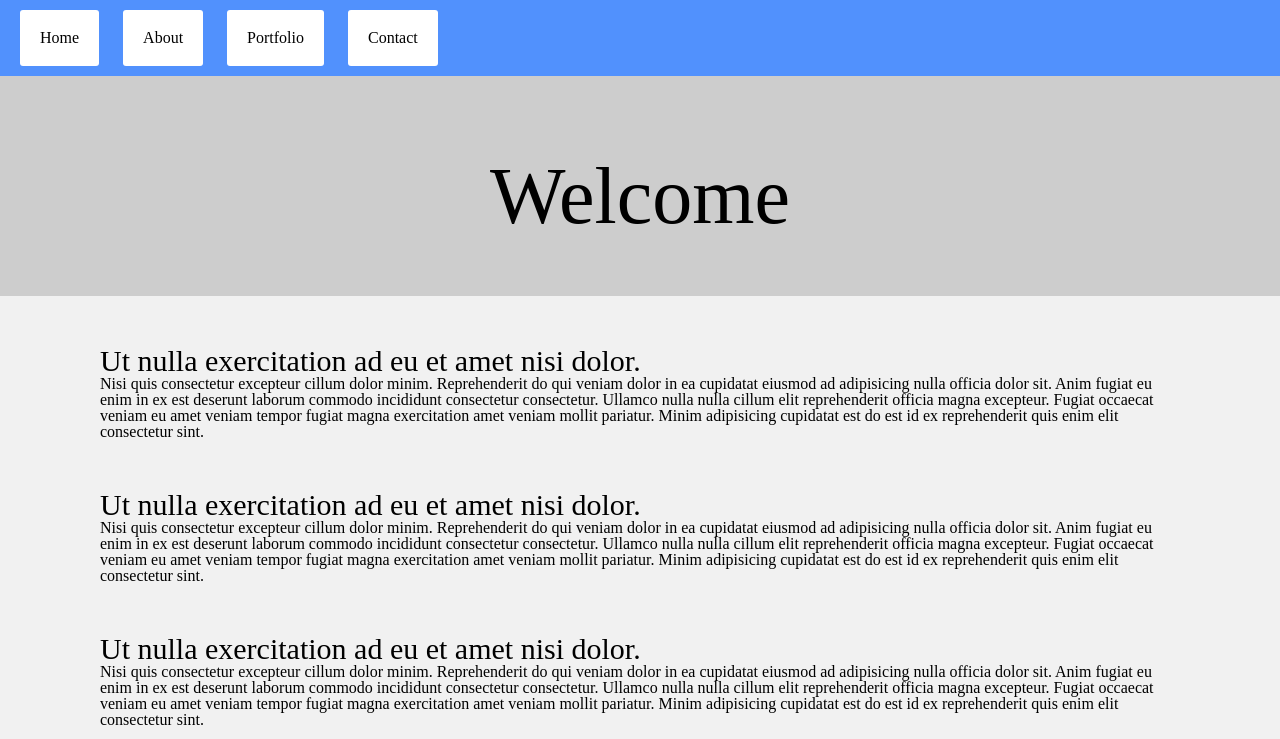
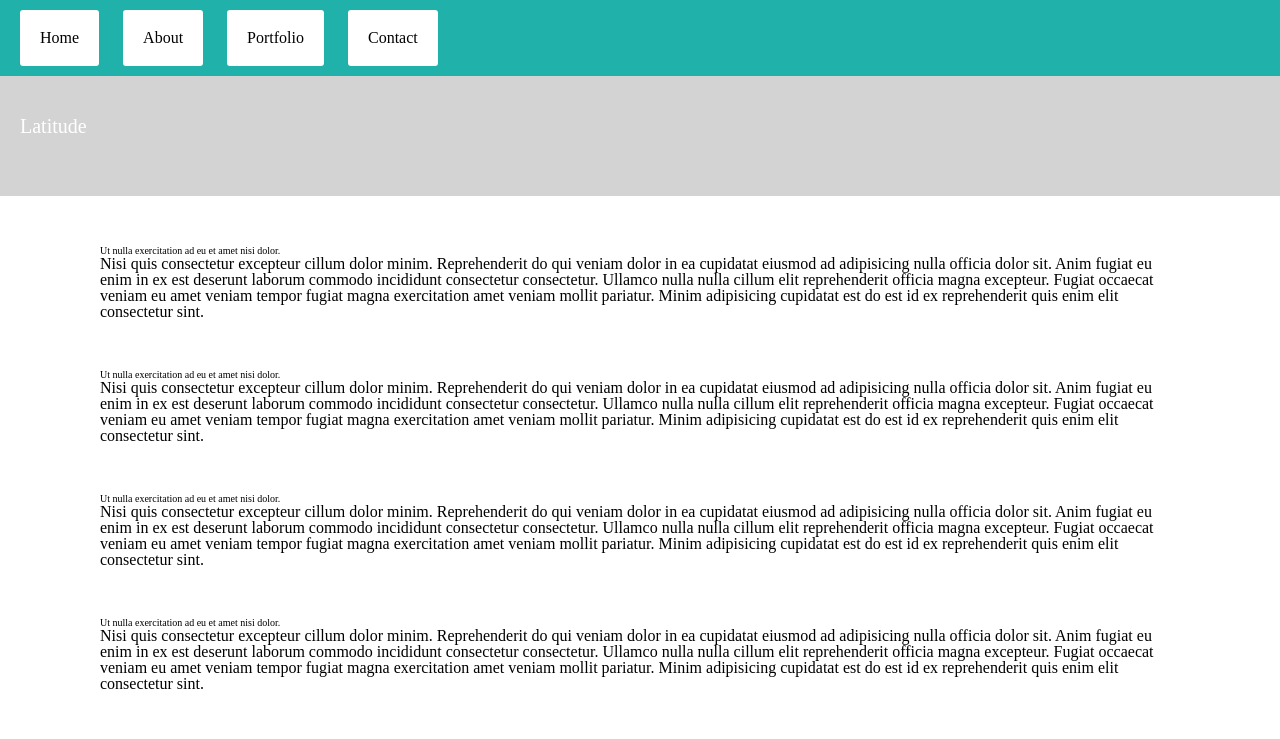
Before and after one commit to lmm9/Web-Design-Challenge, a plain HTML site: page index.html in a window 1280 px wide. Shown: the top 739 px of the page. Drawn offline with Linux system fonts and the light colour scheme.

Commit message:
Progress

```diff
--- a/index.html
+++ b/index.html
@@ -1,9 +1,9 @@
 <!DOCTYPE html>
-<html lang="en">
+<html lang="en-us">
 
 <head>
   <meta charset="UTF-8">
-  <title>CSS Review</title>
+  <title>Latitude</title>
   <link rel="stylesheet" href="reset.css">
   <link rel="stylesheet" href="styles.css">
 </head>
@@ -28,7 +28,7 @@
       </ul>
     </nav>
     <header class="header">
-      <h1>Welcome</h1>
+      <h1>Latitude</h1>
     </header>
     <main>
       <section class="posts">
--- a/styles.css
+++ b/styles.css
@@ -1,20 +1,20 @@
 /* Giving the body the specified background color, adding font sizes for the h1 and h3 elements we'll be using */
 body {
-  background: #f1f1f1;
+  background: #fff;
 }
 
 h1 {
-  font-size: 80px;
+  font-size: 20px;
 }
 
 h3 {
-  font-size: 30px;
+  font-size: 10px;
 }
 
 /* Giving our navbar some padding and a background color */
 .navbar {
   padding: 10px;
-  background: #5191fd;
+  background: lightseagreen;
 }
 
 /* Making our navbar li's inline-block elements this makes it so we can have multiple on the same line. Floats could have been used too */
@@ -24,7 +24,7 @@ h3 {
   margin-right: 10px;
   margin-left: 10px;
   cursor: pointer;
-  background: #fff;
+  background:fixed white;
   border-radius: 3px;
 }
 
@@ -36,17 +36,17 @@ h3 {
 
 /* Styling the header, giving it a height, a background color, and some top padding */
 .header {
-  height: 200px;
+  height: 100px;
   padding-top: 20px;
-  background: #cdcdcd;
+  background: lightgray;
 }
 
 /* Centering our h1 tag inside our header, giving it a little padding, removing its margin */
 .header h1 {
-  padding: 60px;
+  padding: 20px;
   margin: 0;
-  color: #000;
-  text-align: center;
+  color: white;
+  text-align: left;
 }
 
 /* Giving the .post element margin on 3 sides */
```
Also changed, not shown: Images/comparison-lg.png (added), Images/comparison-sm.png (added), Images/data-lg.png (added), Images/data-sm.png (added), Images/landing-sm.png (added), Images/landingResize.png (added), Images/nav-lg.png (added), Images/nav-sm.png (added), Images/visualize-lg.png (added), Images/visualize-sm.png (added), 2 other files.
